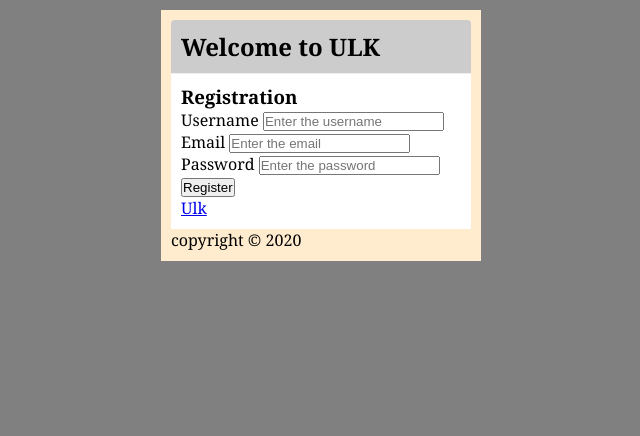
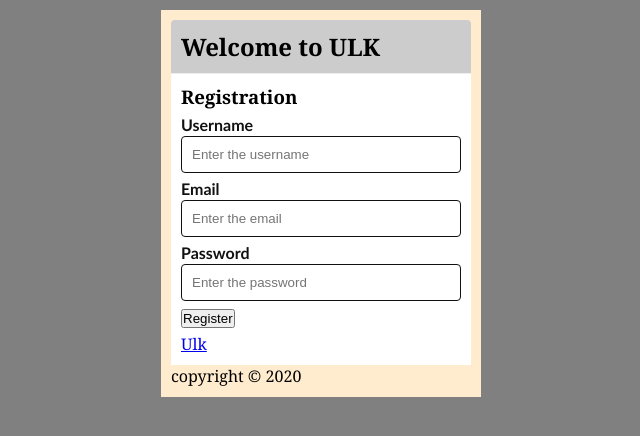
Before and after one commit to Jean-pierre14/chat-html-jquery, a PHP site: page /registration.html in a window 1280 px wide. Shown: the top 436 px of the page, without its empty margins (319-959 px from the left). Run offline with PHP 8.4, Linux system fonts and the light colour scheme.

Commit message:
CSS config action

```diff
--- a/css/style.css
+++ b/css/style.css
@@ -43,3 +43,23 @@ img{
     padding: 10px;
     background: #fff;
 }
+
+.group{
+    position: relative;
+    width: 100%;
+    margin: 5px 0;
+}
+.group label{
+    color: #111;
+    margin: 5px 0;
+    font-family: calibri !important;
+    font-weight: 600;
+}
+.input{
+    display: block;
+    width: 100%;
+    outline: none !important;
+    border: 1.5px solid #111;
+    border-radius: 4px;
+    padding: 10px;
+}
```
